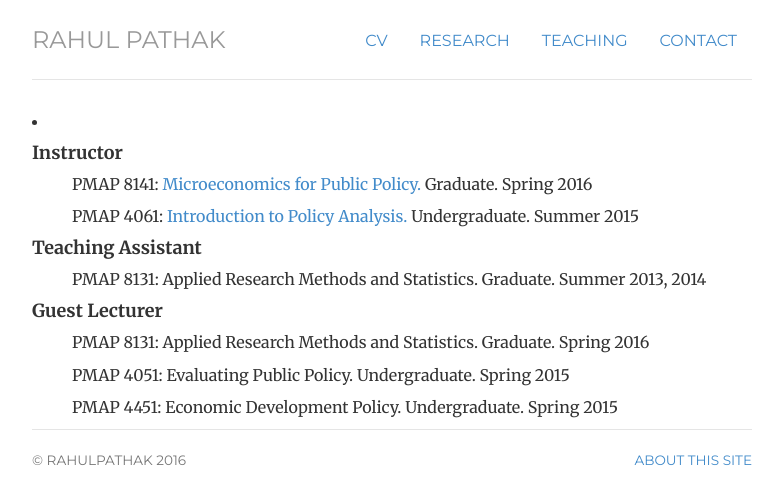
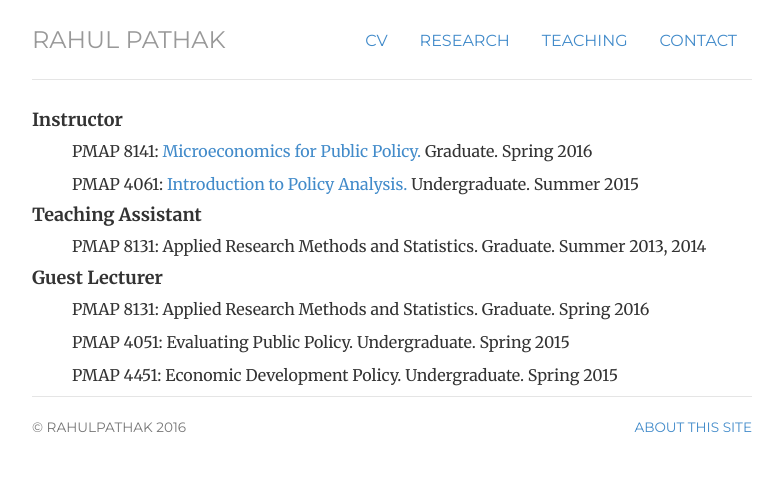
Before and after one commit to pathak-rahul/pathak-rahul.github.io, a Jekyll site: the page built from teaching/index.html, in a window 1280 px wide. Shown: the top 504 px of the page, without its empty margins (248-1031 px from the left). Built offline with Jekyll 4.4.1, drawn with Linux system fonts in a browser that asks for light colours.

Commit message:
Update index.html

```diff
--- a/teaching/index.html
+++ b/teaching/index.html
@@ -3,8 +3,6 @@ layout: default
 title: teaching
 ---
 <div class="teaching">
-
-	<li class="{{ Instructor}}"></li>
 
 	<h4> Instructor </h4>
 	<ul>
```
